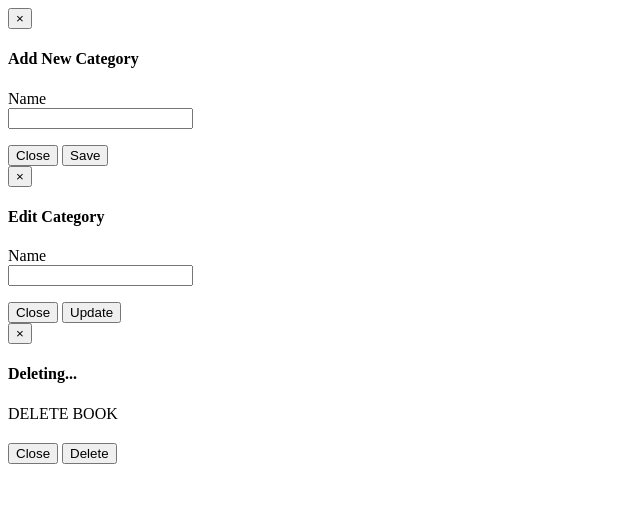
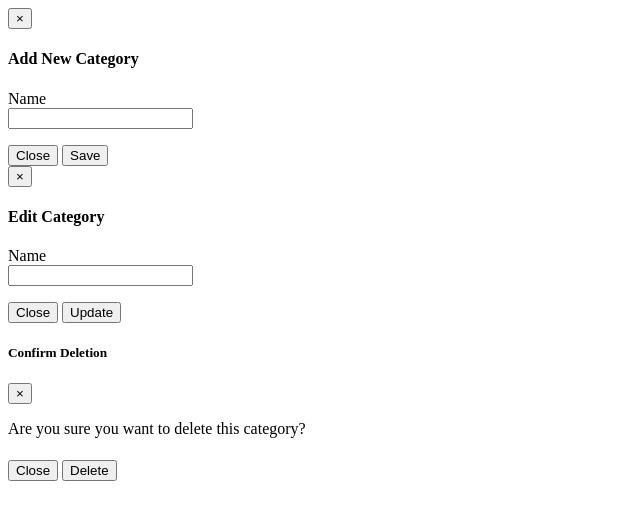
Before and after one commit to lephanbaongoc/QuanLyThuVien, a PHP site: page /includes/category_modal.php in a window 1280 px wide. Shown: the top 520 px of the page, without its empty margins (0-640 px from the left). Run offline with PHP 8.4, Linux system fonts and the light colour scheme.

Commit message:
Update category_modal.php

```diff
--- a/admin/includes/category_modal.php
+++ b/admin/includes/category_modal.php
@@ -56,27 +56,26 @@
 </div>
 
 <!-- Delete -->
-<div class="modal fade" id="delete">
-    <div class="modal-dialog">
+<div class="modal fade" id="delete" tabindex="-1" role="dialog" aria-labelledby="deleteModalLabel" aria-hidden="true">
+  <div class="modal-dialog modal-dialog-centered" role="document">
     <div class="modal-content">
-            <div class="modal-header">
-              <button type="button" class="close" data-dismiss="modal" aria-label="Close">
-                  <span aria-hidden="true">&times;</span></button>
-              <h4 class="modal-title"><b>Deleting...</b></h4>
+      <div class="modal-header bg-danger text-white">
+        <h5 class="modal-title" id="deleteModalLabel"><i class="fa fa-trash"></i> Confirm Deletion</h5>
+        <button type="button" class="close text-white" data-dismiss="modal" aria-label="Close">
+          <span aria-hidden="true">&times;</span>
+        </button>
       </div>
-            <div class="modal-body">
-              <form class="form-horizontal" method="POST" action="category_delete.php">
+      <form method="POST" action="category_delete.php">
+        <div class="modal-body text-center">
           <input type="hidden" class="catid" name="id">
-                <div class="text-center">
-                    <p>DELETE BOOK</p>
-                    <h2 id="del_cat" class="bold"></h2>
-                </div>
+          <p>Are you sure you want to delete this category?</p>
+          <h4 id="del_cat" class="text-danger font-weight-bold"></h4>
         </div>
         <div class="modal-footer">
-              <button type="button" class="btn btn-default btn-flat pull-left" data-dismiss="modal"><i class="fa fa-close"></i> Close</button>
-              <button type="submit" class="btn btn-danger btn-flat" name="delete"><i class="fa fa-trash"></i> Delete</button>
+          <button type="button" class="btn btn-secondary" data-dismiss="modal"><i class="fa fa-close"></i> Close</button>
+          <button type="submit" class="btn btn-danger" name="delete"><i class="fa fa-trash"></i> Delete</button>
+        </div>
       </form>
     </div>
   </div>
 </div>
-</div>
```
Lines whose indentation alone changed are shown as unchanged.
